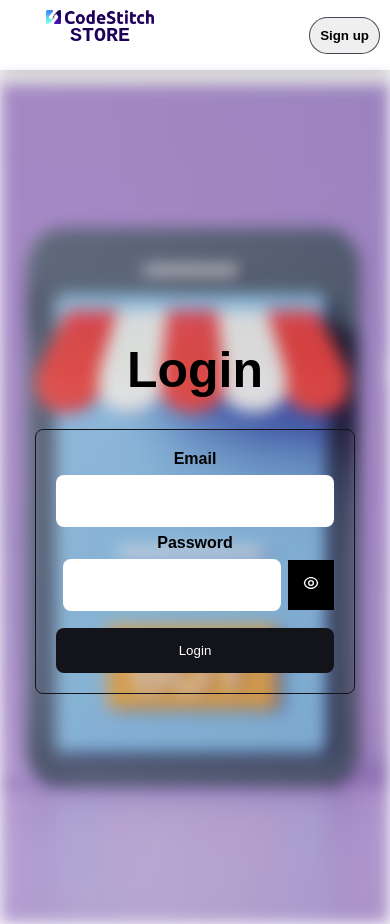
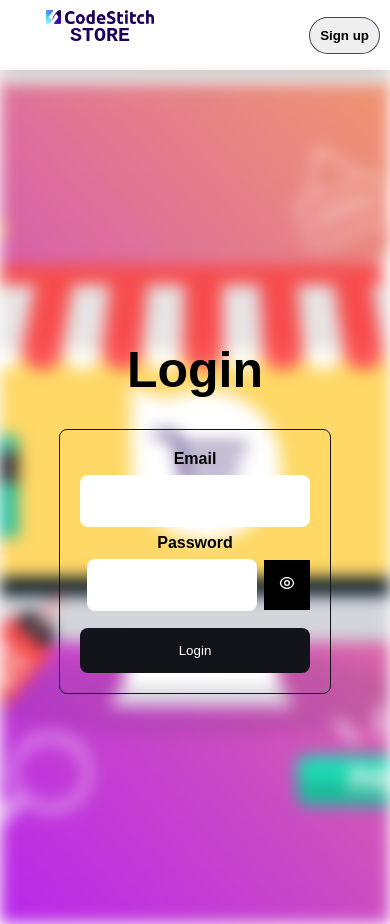
Before and after one commit to Bolaji-Bidemi/codesticth, a React (Create React App) app: page / in a window 390 px wide. Built offline with nearby package versions, Linux system fonts and the light colour scheme; no server answers.

Commit message:
update to files

```diff
--- a/package.json
+++ b/package.json
@@ -38,4 +38,5 @@
       "last 1 safari version"
     ]
   }
+
 }
--- a/src/components/nav/Header.js
+++ b/src/components/nav/Header.js
@@ -51,7 +51,7 @@ const Header = () => {
                 src={logo}
                 alt="logo"
                 width="100"
-                onClick={() => navigate("/home")}
+                onClick={() => navigate("/")}
               />
               <h2
                 className="header-h2"
--- a/src/components/nav/HeaderNav.js
+++ b/src/components/nav/HeaderNav.js
@@ -43,7 +43,7 @@ const HeaderNav = () => {
       ): <ul className="header-ul">
       <li>
         <div className="logo">
-          <img src={logo} alt="logo" width="100" onClick={()=> navigate("/home")} />
+          <img src={logo} alt="logo" width="100" onClick={()=> navigate("/")} />
           <h2
             className="header-h2"
             style={{ fontFamily: "monospace", fontSize: "20px" }}
--- a/src/pages/Login/Auth.css
+++ b/src/pages/Login/Auth.css
@@ -10,7 +10,7 @@
   left: 0;
   right: 0;
   bottom: 0;
-  background-image: url(../../assets/cover.avif) ;
+  background-image: url(../../assets/cover.jpeg) ;
   background-size: cover;
   background-position: center;
   filter: blur(8px);
@@ -88,3 +88,12 @@ form{
   background-color: #000;
   padding: 15px
 }
+
+@media (max-width: 768px){
+  form{
+    border: 1px solid rgb(18, 20, 26);
+  width: 17rem;
+  padding: 20px;
+  border-radius: 8px;
+  }
+}
```
Also changed, not shown: src/assets/cover.avif (deleted), src/assets/cover.jpeg (added), src/store/index.js (line endings or trailing spaces).
